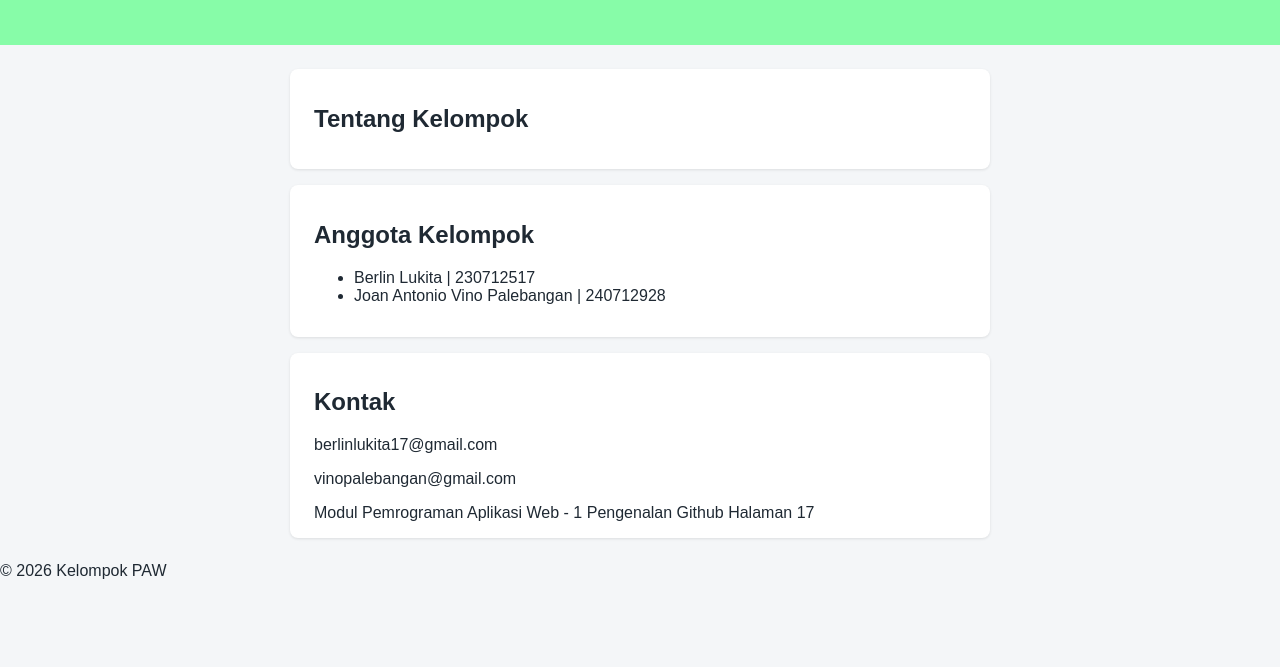
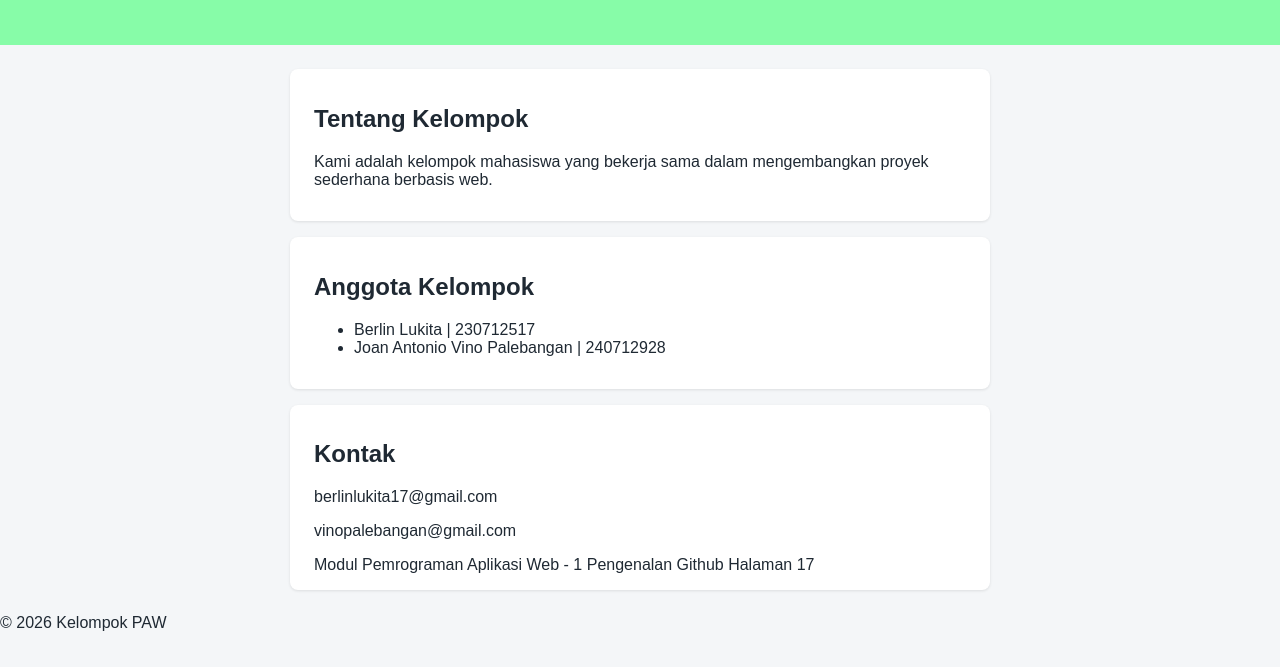
Before and after one commit to joanvino/joanvino-Tgs3_Github_240712928, a plain HTML site: page index.html in a window 1280 px wide. Shown: the part 133-800 px from the top of the page. Drawn offline with Linux system fonts and the light colour scheme.

Commit message:
Fix HTML comment syntax in index.html

```diff
--- a/index.html
+++ b/index.html
@@ -13,7 +13,7 @@
     <main>
         <section id="tentang">
         <h2>Tentang Kelompok</h2>
-        <p><!Kami adalah kelompok mahasiswa yang bekerja sama dalam mengembangkan proyek sederhana berbasis web.>
+        <p>Kami adalah kelompok mahasiswa yang bekerja sama dalam mengembangkan proyek sederhana berbasis web.
 </p>
         </section>
         <section id="anggota">
```
